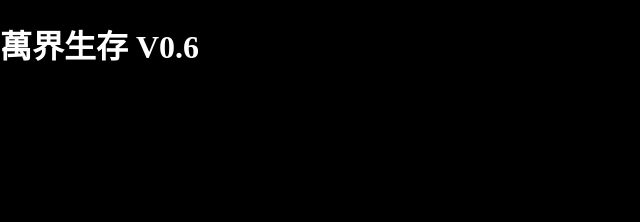
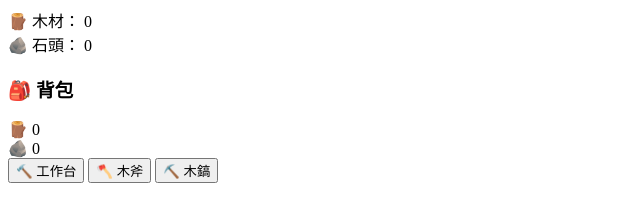
Before and after one commit to chaiopi/world-survival, a plain HTML site: page index.html in a window 1280 px wide. Shown: the whole page, without its empty margins (0-640 px from the left). Drawn offline with Linux system fonts and the light colour scheme.

Commit message:
Update index.html

```diff
--- a/index.html
+++ b/index.html
@@ -1,17 +1,57 @@
-<!DOCTYPE html>
-<html lang="zh-TW">
-<head>
-<meta charset="UTF-8">
-<meta name="viewport" content="width=device-width, initial-scale=1.0">
-<title>萬界生存</title>
-<link rel="stylesheet" href="style.css">
-</head>
+<!-- ====================
+     萬界生存 V0.3
+     HTML 結構
+==================== -->
 
-<body>
+<div id="game">
+  <!-- ====================
+       UI 資源欄
+  ==================== -->
 
-<h1>萬界生存 V0.6</h1>
+  <div id="ui">
+    <div>
+      🪵 木材：
+      <span id="wood">0</span>
+    </div>
 
-<script src="game.js"></script>
+    <div>
+      🪨 石頭：
+      <span id="stone">0</span>
+    </div>
+  </div>
 
-</body>
-</html>
+  <!-- ====================
+
+  ==================== -->
+
+  <div id="message"></div>
+  <!-- ====================
+       遊戲世界
+  ==================== -->
+
+  <div id="world">
+    <!-- 玩家 -->
+    <div id="player"></div>
+  </div>
+  <div id="inventory">
+    <h3>🎒 背包</h3>
+
+    <div class="resource-bar">
+      <div class="resource-slot">
+        🪵
+        <span id="bagWood">0</span>
+      </div>
+
+      <div class="resource-slot">
+        🪨
+        <span id="bagStone">0</span>
+      </div>
+    </div>
+
+    <button id="craftWorkbench" class="inventory-btn">🔨 工作台</button>
+
+    <button id="craftAxe" class="inventory-btn">🪓 木斧</button>
+
+    <button id="craftPickaxe" class="inventory-btn">⛏️ 木鎬</button>
+  </div>
+</div>
```
